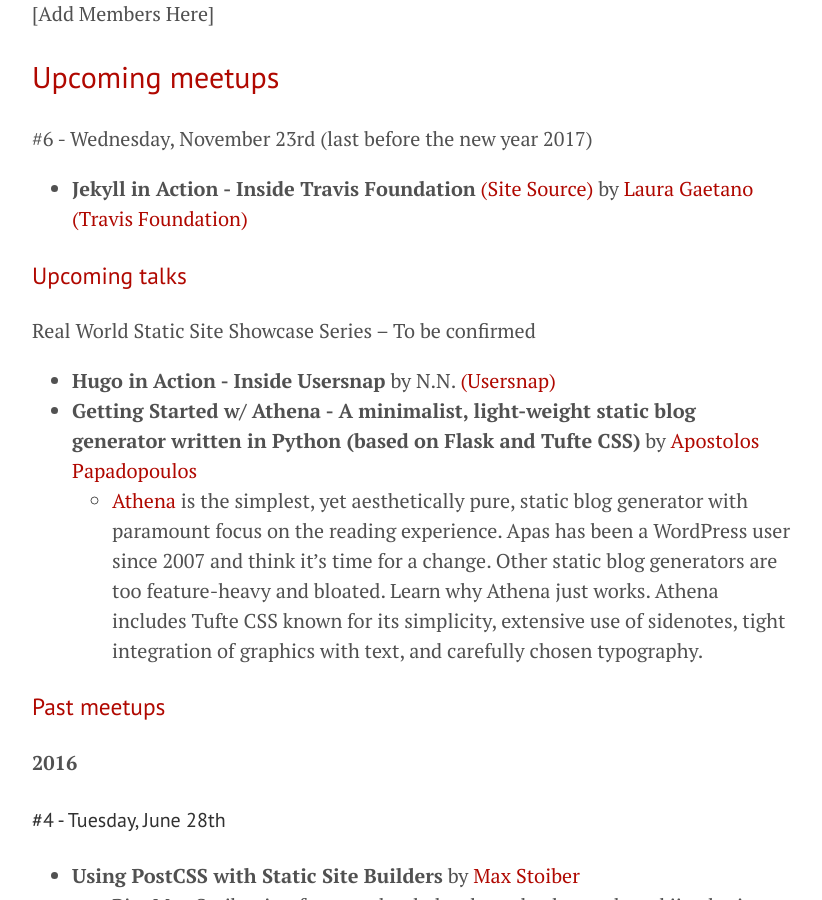
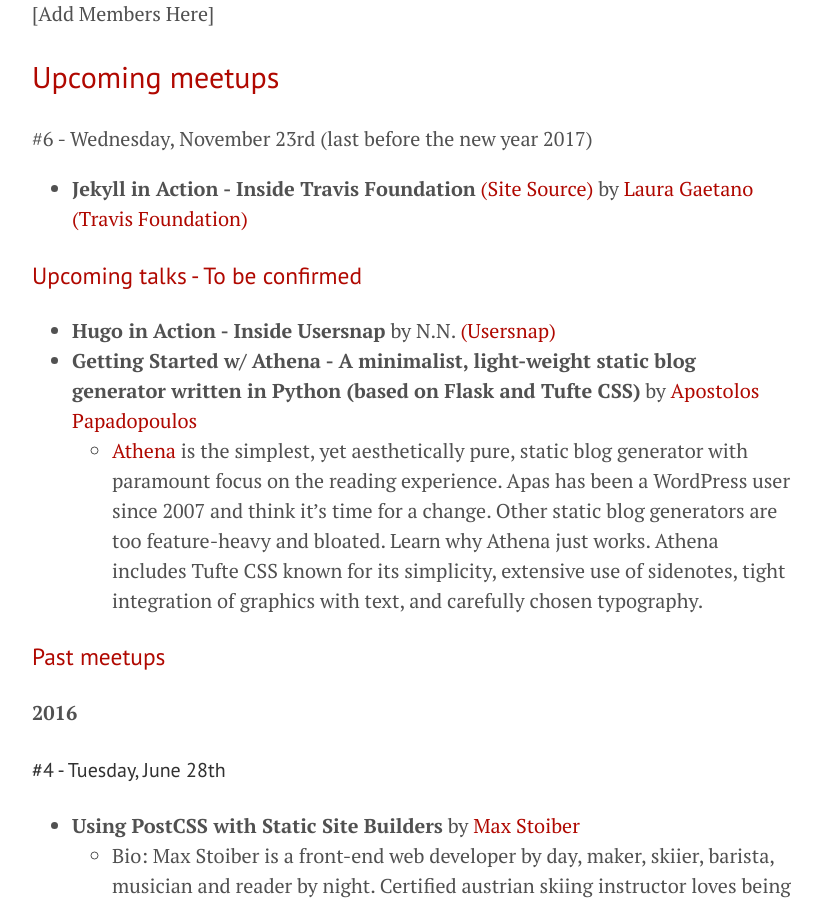
Before and after one commit to goodbyeaustria/archive, a Jekyll site: the page built from index.md, in a window 1280 px wide and 900 px high, scrolled down 1674 px. Shown: the whole window, without its empty margins (228-1050 px from the left). Built offline with Jekyll 4.4.1, drawn with Linux system fonts in a browser that asks for light colours.

Commit message:
Update index.md

```diff
--- a/index.md
+++ b/index.md
@@ -57,9 +57,7 @@
 
 
 
-### Upcoming talks
-
-Real World Static Site Showcase Series  -- To be confirmed
+### Upcoming talks - To be confirmed
 
 - **Hugo in Action - Inside Usersnap** by N.N. [(Usersnap)](https://usersnap.com)
 - **Getting Started w/ Athena - A minimalist, light-weight static blog generator written in Python (based on Flask and Tufte CSS)** by [Apostolos Papadopoulos](https://github.com/apas)
```
